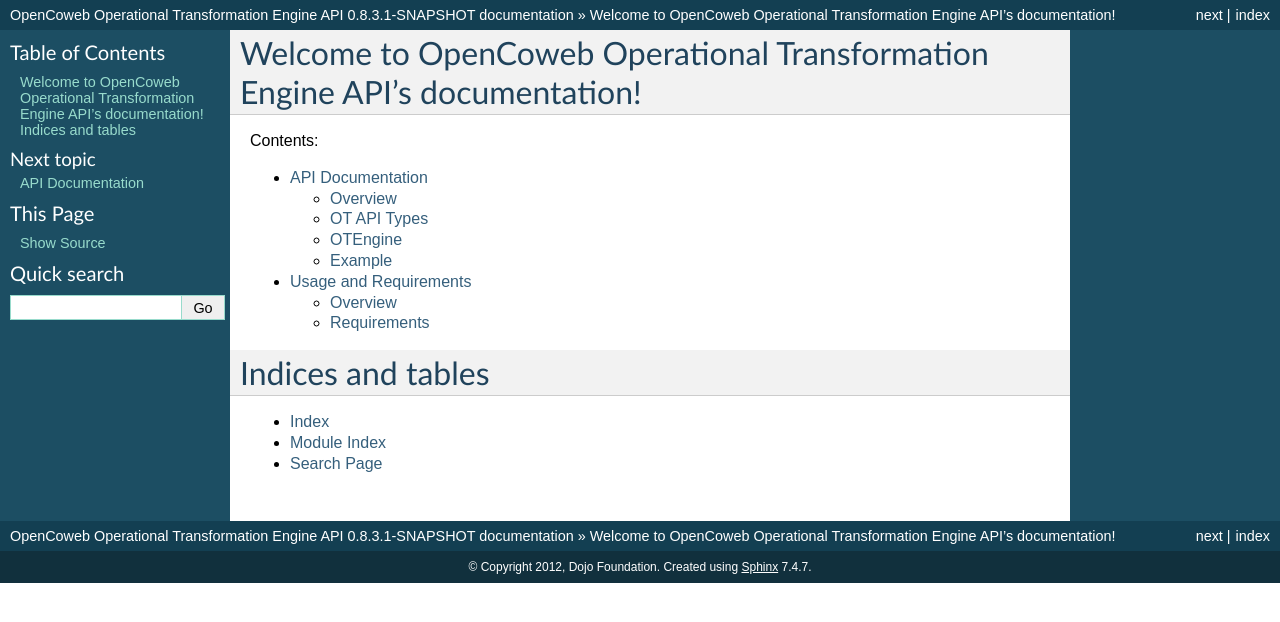
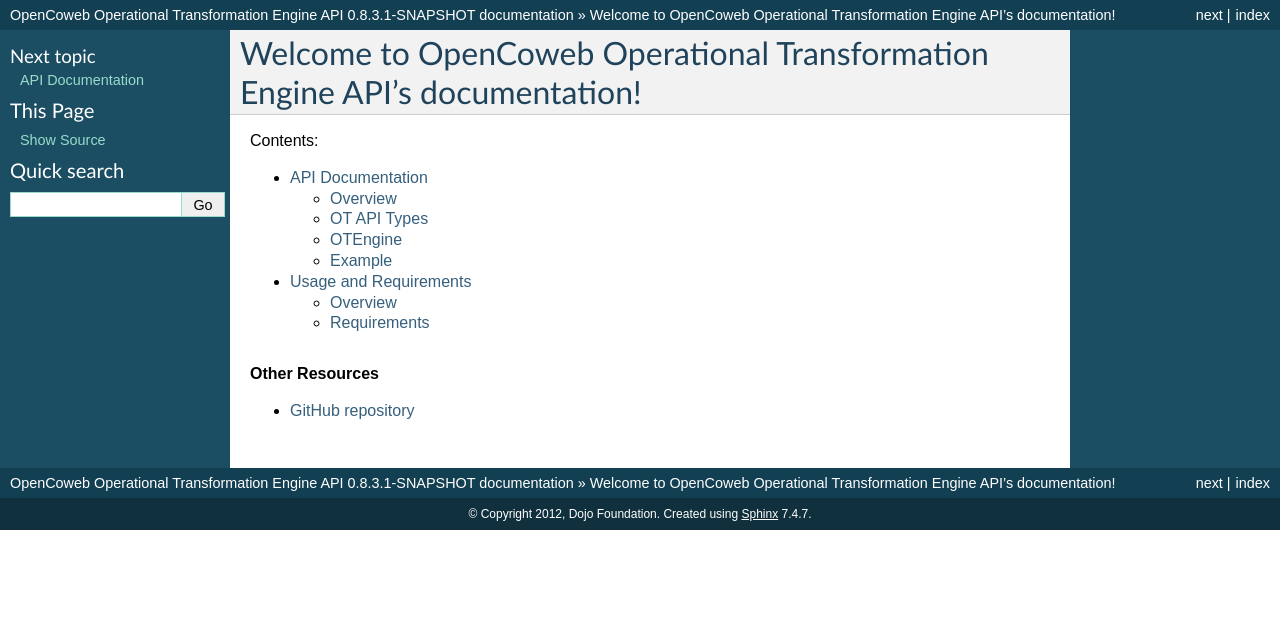
Before and after one commit to opencoweb/coweb-jsoe, a Sphinx documentation site: the page built from docs/index.rst, in a window 1280 px wide. Shown: the top 622 px of the page. Built offline with Sphinx 7.4.7, drawn with Linux system fonts in a browser that asks for light colours.

```diff
--- a/docs/index.rst
+++ b/docs/index.rst
@@ -14,10 +16,6 @@ Contents:
    api
    usage
 
+.. rubric:: Other Resources
 
-Indices and tables
-==================
-
-* :ref:`genindex`
-* :ref:`modindex`
-* :ref:`search`
+* `GitHub repository`_
--- /dev/null
+++ b/docs/replace.rst
@@ -0,0 +1,2 @@
+
+.. _GitHub repository: http://github.com/opencoweb/coweb-jsoe/
```
Also changed, not shown: other parts of docs/index.rst (+2 -0 lines), README.rst (deleted, +0 -83 lines), 1 other file.
